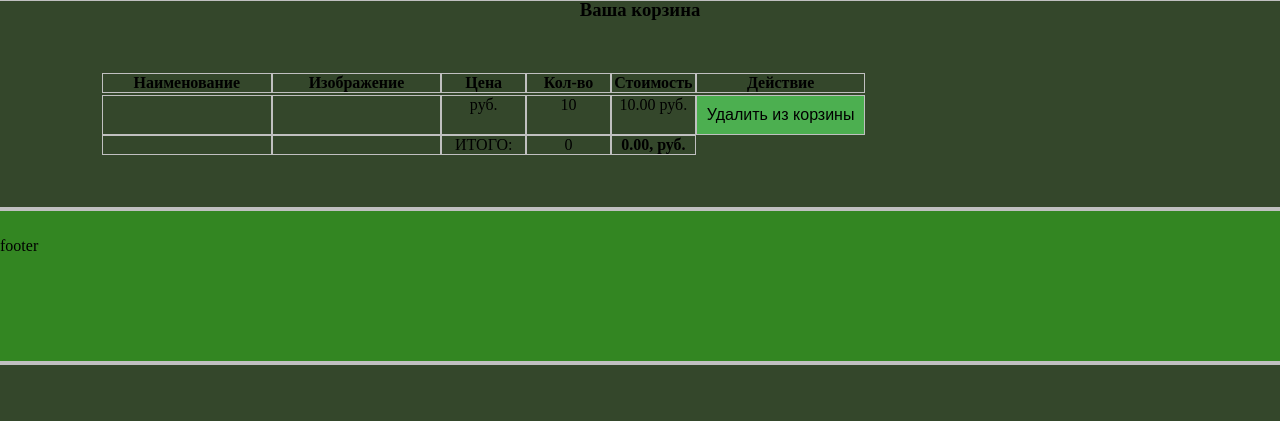
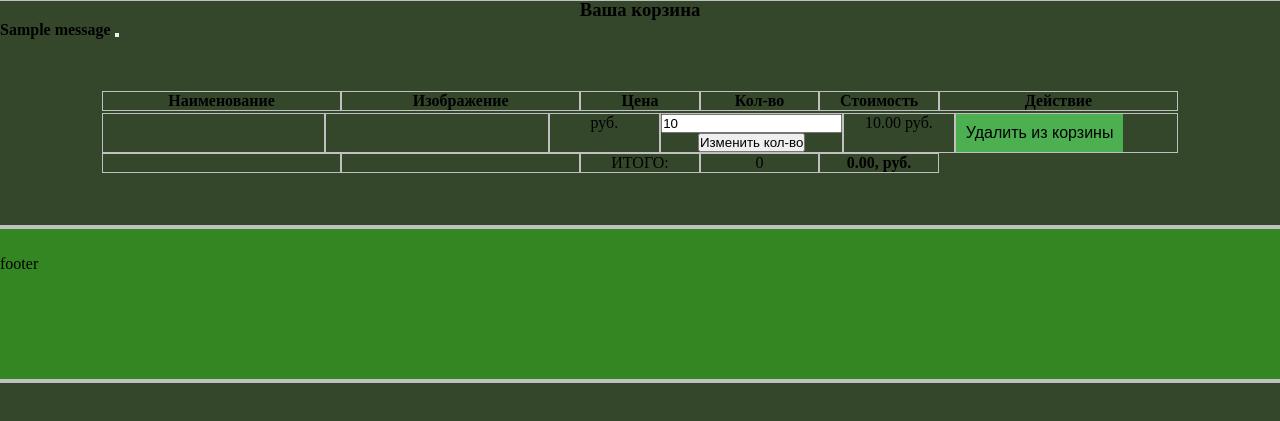
Before and after one commit to safiulinar/teashop, a Django app: page /cart/ in a window 1280 px wide. Shown: the part 201-622 px from the top of the page. Run offline with Django 3.2, Linux system fonts and the light colour scheme; a user stored in the database is signed in; data comes from the database, SQL or seed files in the repository; both versions use the stored data as it was after the commit; tables that the repository leaves empty hold one stand-in row (values such as "Sample post"); one stand-in notice (Sample message) is shown.

Commit message:
work in cart: add-to-cart, delete-from-cart, shange-qty-in-cart. Version 1.01

```diff
--- a/mainapp/templates/cart.html
+++ b/mainapp/templates/cart.html
@@ -3,6 +3,19 @@
 {% block content %}
 
 <h3 class="cart_cart">Ваша корзина {% if not cart.products.count %} пуста {% endif %}</h3>
+
+{% if messages %}
+
+    {% for message in messages %}
+      <div class="alert alert-warning alert-dismissible fade show" role="alert">
+        <strong>{{ message }}</strong>
+        <button type="button" class="btn-close" data-bs-dismiss="alert" aria-label="Close"></button>
+      </div>
+    {% endfor %}
+
+{% endif %}
+
+{% if cart.products.count %}
 
 <table class="table">
   <thead>
@@ -21,7 +34,14 @@
       <td class="td">{{ item.content_object.title }}</td>
       <td class="td"><img src="{{ item.content_object.image.url }}" width="100"></td>
       <td class="td">{{ item.content_object.price }} руб.</td>
-      <td class="td">{{ item.qty }}</td>
+      <td class="td">
+        <form action="{% url 'change_qty' ct_model=item.content_object.get_model_name slug=item.content_object.slug %}" method="POST">
+          {% csrf_token %}
+          <input type="number" name="qty" min="1" value="{{ item.qty }}">
+          <br>
+          <input type="submit" value="Изменить кол-во">
+        </form>
+      </td>
       <td class="td">{{ item.final_price }} руб.</td>
       <td class="td"><span class="button_cart"><button onclick="window.location.href = '{% url 'delete_from_cart' ct_model=item.content_object.get_model_name slug=item.content_object.slug %}';">Удалить из корзины</button></span></td>
     </tr>
@@ -36,4 +56,5 @@
   </tbody>
 </table>
 
+{% endif %}
 {% endblock content %}
--- a/mainapp/urls.py
+++ b/mainapp/urls.py
@@ -6,7 +6,8 @@ from .views import (
     CategoryDetailView,
     CartView,
     AddToCartView,
-    DeleteFromCartView
+    DeleteFromCartView,
+    ChangeQTYView
 )
 
 urlpatterns = [
@@ -15,5 +16,6 @@ urlpatterns = [
     path('category/<str:slug>/', CategoryDetailView.as_view(), name='category_detail'),
     path('cart/', CartView.as_view(), name='cart'),
     path('add-to-cart/<str:ct_model>/<str:slug>/', AddToCartView.as_view(), name='add_to_cart'),
-    path('remove-from-cart/<str:ct_model>/<str:slug>/', DeleteFromCartView.as_view(), name='delete_from_cart')
+    path('remove-from-cart/<str:ct_model>/<str:slug>/', DeleteFromCartView.as_view(), name='delete_from_cart'),
+    path('change-qty/<str:ct_model>/<str:slug>/', ChangeQTYView.as_view(), name='change_qty')
 ]
--- a/mainapp/views.py
+++ b/mainapp/views.py
@@ -1,5 +1,6 @@
 from django.shortcuts import render
 from django.contrib.contenttypes.models import ContentType
+from django.contrib import messages
 from django.http import HttpResponseRedirect
 from django.views.generic import DetailView, View
 
@@ -62,6 +63,7 @@ class AddToCartView(CartMixin, View):
         if created:
             self.cart.products.add(cart_product)
         self.cart.save()
+        messages.add_message(request, messages.INFO, "Товар успешно добавлен")
         return HttpResponseRedirect('/cart/')
 
 
@@ -75,8 +77,28 @@ class DeleteFromCartView(CartMixin, View):
             user=self.cart.owner, cart=self.cart, content_type=content_type, object_id=product.id
         )
         self.cart.products.remove(cart_product)
+        cart_product.delete()
         self.cart.save()
+        messages.add_message(request, messages.INFO, "Товар успешно удален")
         return HttpResponseRedirect('/cart/')
+
+
+class ChangeQTYView(CartMixin, View):
+
+    def post(self, request, *args, **kwargs):
+        ct_model, product_slug = kwargs.get('ct_model'), kwargs.get('slug')
+        content_type = ContentType.objects.get(model=ct_model)
+        product = content_type.model_class().objects.get(slug=product_slug)
+        cart_product = CartProduct.objects.get(
+            user=self.cart.owner, cart=self.cart, content_type=content_type, object_id=product.id
+        )
+        qty = int(request.POST.get('qty'))
+        cart_product.qty = qty
+        cart_product.save()
+        self.cart.save()
+        messages.add_message(request, messages.INFO, "Кол-во успешно изменено")
+        return HttpResponseRedirect('/cart/')
+
 
 
 class CartView(CartMixin, View):
```
Also changed, not shown: db.sqlite3.
